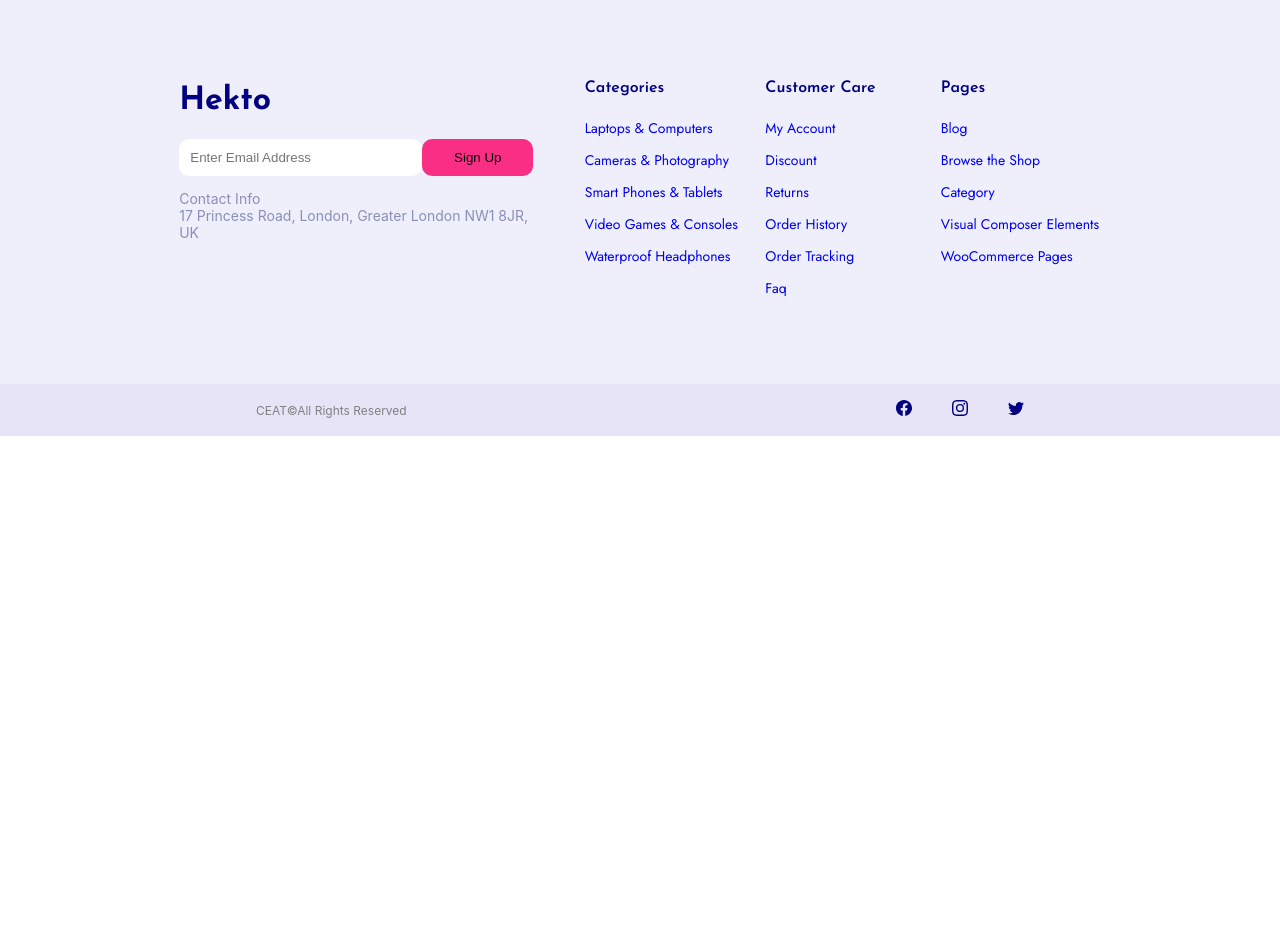
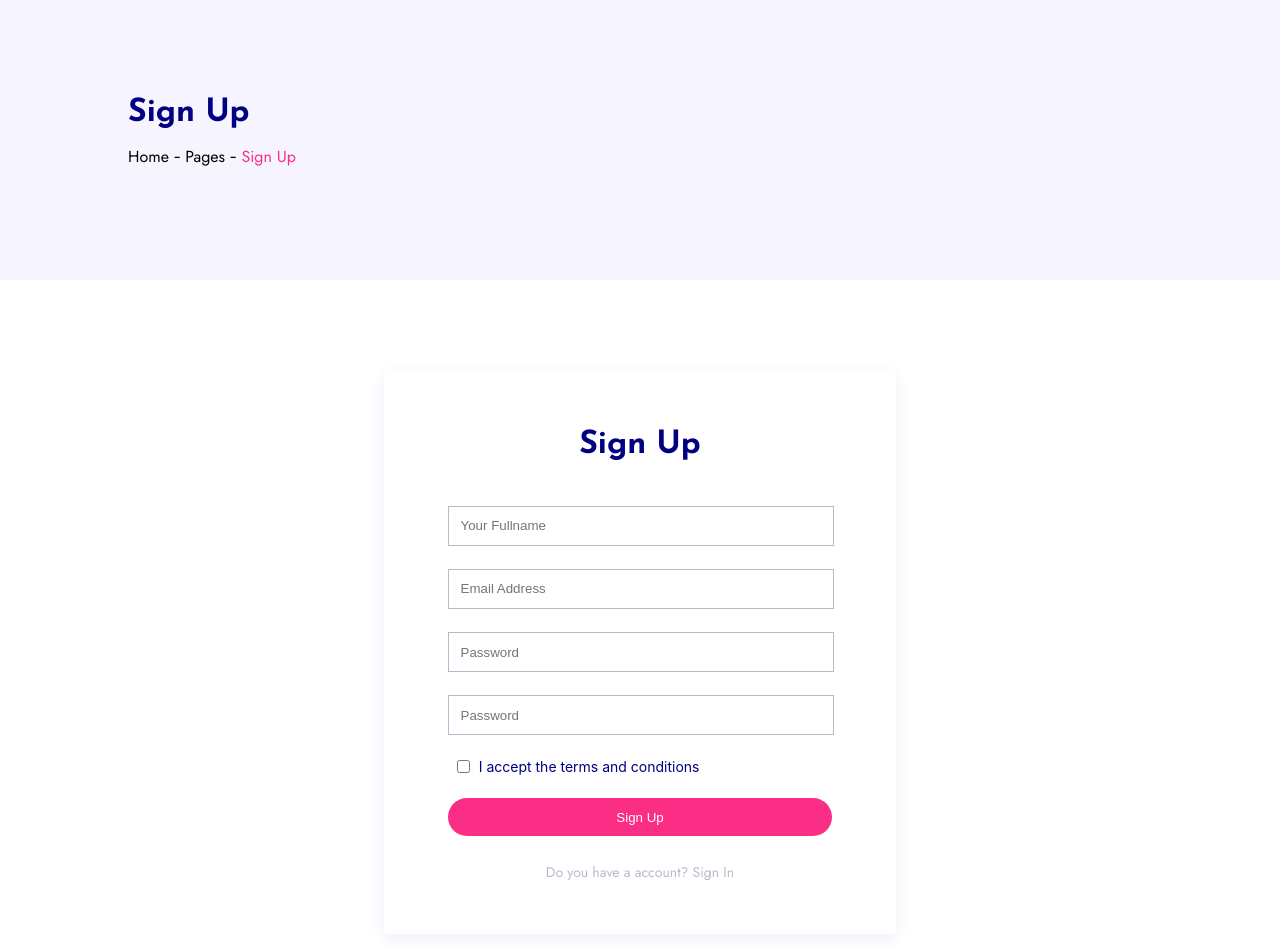
Before and after one commit to Seyidahmadova/E-Commerce, a React (Create React App) app: page /singup in a window 1280 px wide. Shown: the top 952 px of the page. Before the commit the page ends 800 px from the top, so only its background shows below. Built offline with nearby package versions, Linux system fonts and the light colour scheme; the HTML template or start-up script is replaced by a standard one.

Commit message:
Sign Up Page

```diff
--- a/src/App.js
+++ b/src/App.js
@@ -7,6 +7,7 @@ import NotFound from "./pages/NotFound/NotFound";
 import Faq from "./pages/Faq/Faq";
 import AboutUs from "./pages/aboutUs/aboutUs";
 import Login from "./pages/Login/Login";
+import SignUp from "./pages/SignUp/SignUp";
 import HeadingBar from "./components/HeadingBar/HeadingBar";
 import Footer from "./components/Footer/Footer";
 function App() {
@@ -21,6 +22,7 @@ function App() {
           <Route path="/not-found" element={<NotFound/>}/>
           <Route path="/faq" element={<Faq/>}/>
           <Route path="/login" element={<Login/>}/>
+          <Route path="/singup" element={<SignUp/>}/>
           <Route path="/about" element={<AboutUs/>}/>
         </Routes>
         <Footer />
--- a/src/pages/Login/Login.js
+++ b/src/pages/Login/Login.js
@@ -10,12 +10,12 @@ export default function Login() {
             <div className="login-part">
                 <h1>Login</h1>
                 <form className="login-form">
-                    <input type="text" placeholder="Email Address" required />
-                    <input type="text" placeholder="Password" required />
+                    <input type="mail" placeholder="Email Address" required />
+                    <input type="password" placeholder="Password" required />
                     <p className="lForgotPass">Forgot your password?</p>
                     <Link to='/'><button>Sign In</button></Link>
                 </form>
-                <Link to="/singUp"><p className="toSignUp">Don't have a account?Sign Up</p></Link>
+                <Link to="/singUp"><p className="toSignUp">Don't have a account? Sign Up</p></Link>
             </div>
             <Brands/>
         </div>
--- /dev/null
+++ b/src/pages/SignUp/SignUp.css
@@ -0,0 +1,120 @@
+.signUp {
+    width: 100%;
+}
+
+.signUp-part {
+    width: 30%;
+    margin: 7% auto 10% auto;
+    padding: 3% 5%;
+    display: flex;
+    flex-direction: column;
+    justify-content: center;
+    align-items: center;
+    text-align: center;
+    box-shadow: 0 5px 15px var(--light-violet);
+}
+
+.signUp-part>h1 {
+    font-family: 'Josefin Sans';
+    color: var(--darkBlue-color);
+}
+
+.signUp-form {
+    width: 100%;
+    margin: 3% auto;
+    display: flex;
+    flex-direction: column;
+    text-align: left;
+}
+
+.signUp-form>input {
+    width: 97%;
+    margin: 3% 0;
+    padding: 3% 0 3% 3%;
+    border: 1px solid var(--gray-color);
+    outline: none;
+}
+
+.acceptTerm {
+    width: 100%;
+    margin: 3% 0;
+    display: flex;
+    align-items: center;
+}
+
+.acceptTerm>input {
+    width: 8%;
+    margin: 0;
+}
+
+.acceptTerm>a {
+    width: 90%;
+    display: flex;
+    justify-content: center;
+    align-items: center;
+}
+
+.acceptTerm>a>label {
+    width: 100%;
+}
+
+.acceptTerm>a>label,
+.acceptTerm>input {
+    color: var(--darkBlue-color);
+    font-size: 14px;
+}
+
+.signUp-form>a {
+    width: 100%;
+}
+
+.signUp-form>a>button {
+    width: 100%;
+    margin-top: 3%;
+    text-align: center;
+    padding: 3% 0;
+    color: white;
+    background-color: var(--pink-color);
+    border-radius: 20px;
+    border: none;
+    outline: none;
+    cursor: pointer;
+}
+
+.signUp-part>a {
+    width: 100%;
+}
+
+.toLogin {
+    width: 100%;
+    font-family: 'Jost';
+    font-size: 14px;
+    color: var(--gray-color);
+    cursor: pointer;
+}
+
+@media screen and (max-width:660px) {
+    .signUp-part {
+        width: 40%;
+    }
+    .signUp-form>input {
+        font-size: 12px;
+    }
+    .tosignUp {
+        font-size: 11px;
+    }
+    .signUp-form>a>button {
+        font-size: 11px;
+        padding: 4% 0;
+    }
+    .acceptTerm>a>label,
+    .acceptTerm>input {
+        font-size: 11px;
+}
+}
+
+@media screen and (max-width:500px) {
+    .signUp-part {
+        width: 45%;
+    }
+}
--- /dev/null
+++ b/src/pages/SignUp/SignUp.js
@@ -0,0 +1,28 @@
+import "./SignUp.css";
+import PagePath from "../../components/PagePath/PagePath";
+import Brands from "../../components/Brands/Brands";
+import { Link } from "react-router-dom";
+
+export default function SignUp() {
+    return(
+        <div className="signUp">
+            <PagePath title="Sign Up" curPage="Sign Up" path="/signup"/>
+            <div className="signUp-part">
+                <h1>Sign Up</h1>
+                <form className="signUp-form">
+                    <input type="text" placeholder="Your Fullname" className="sUp-fullName" required />
+                    <input type="mail" placeholder="Email Address" className="sUp-mail" required />
+                    <input type="password" placeholder="Password" className="sUp-pass" required />
+                    <input type="password" placeholder="Password" className="sUp-passAgain" required />
+                    <div className="acceptTerm">
+                        <input type="checkbox"/>
+                        <Link to="/terms-&-conditions"><label>I accept the terms and conditions</label></Link>
+                    </div>
+                    <Link to='/'><button>Sign Up</button></Link>
+                </form>
+                <Link to="/login"><p className="toLogin">Do you have a account? Sign In</p></Link>
+            </div>
+            <Brands/>
+        </div>
+    );
+}
```
